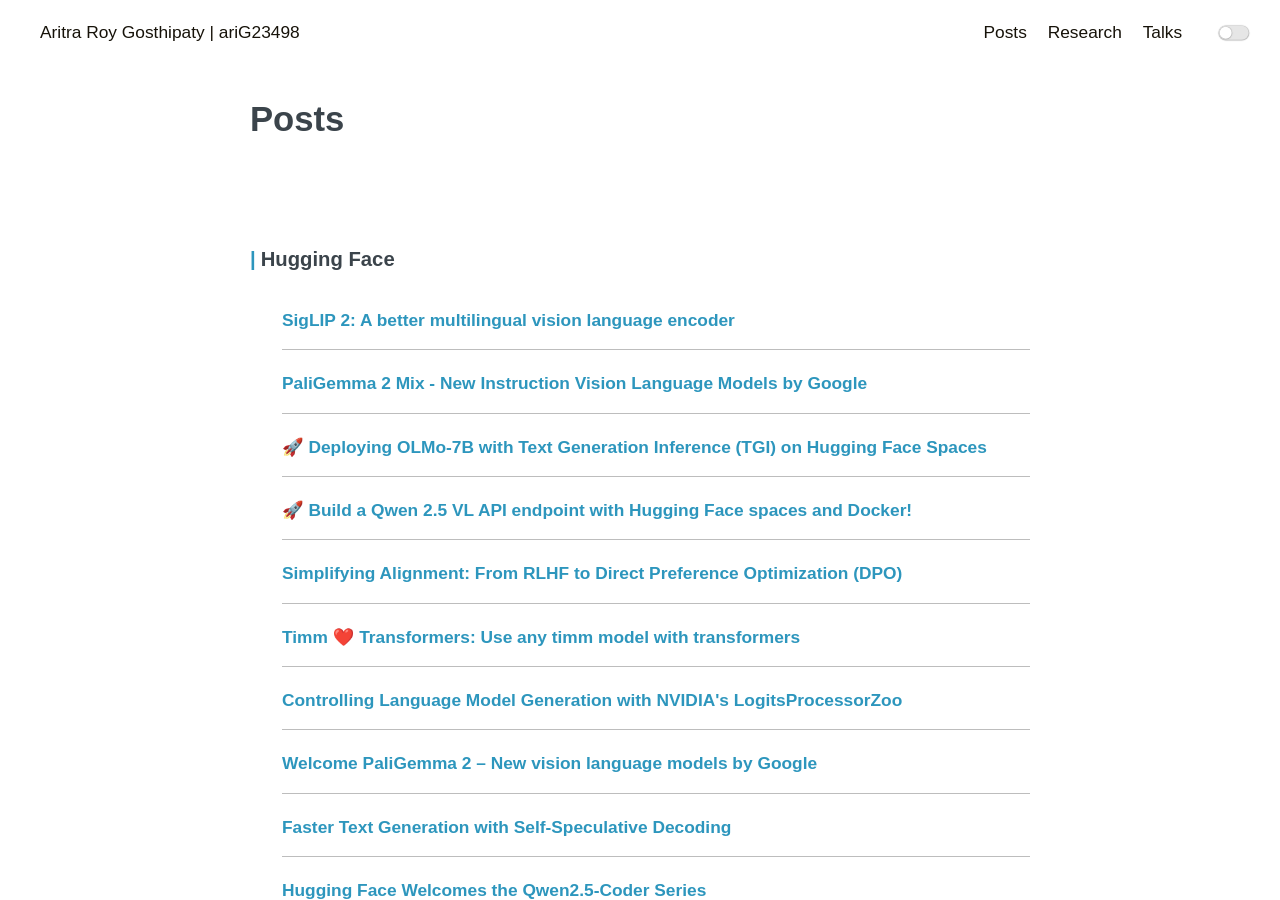
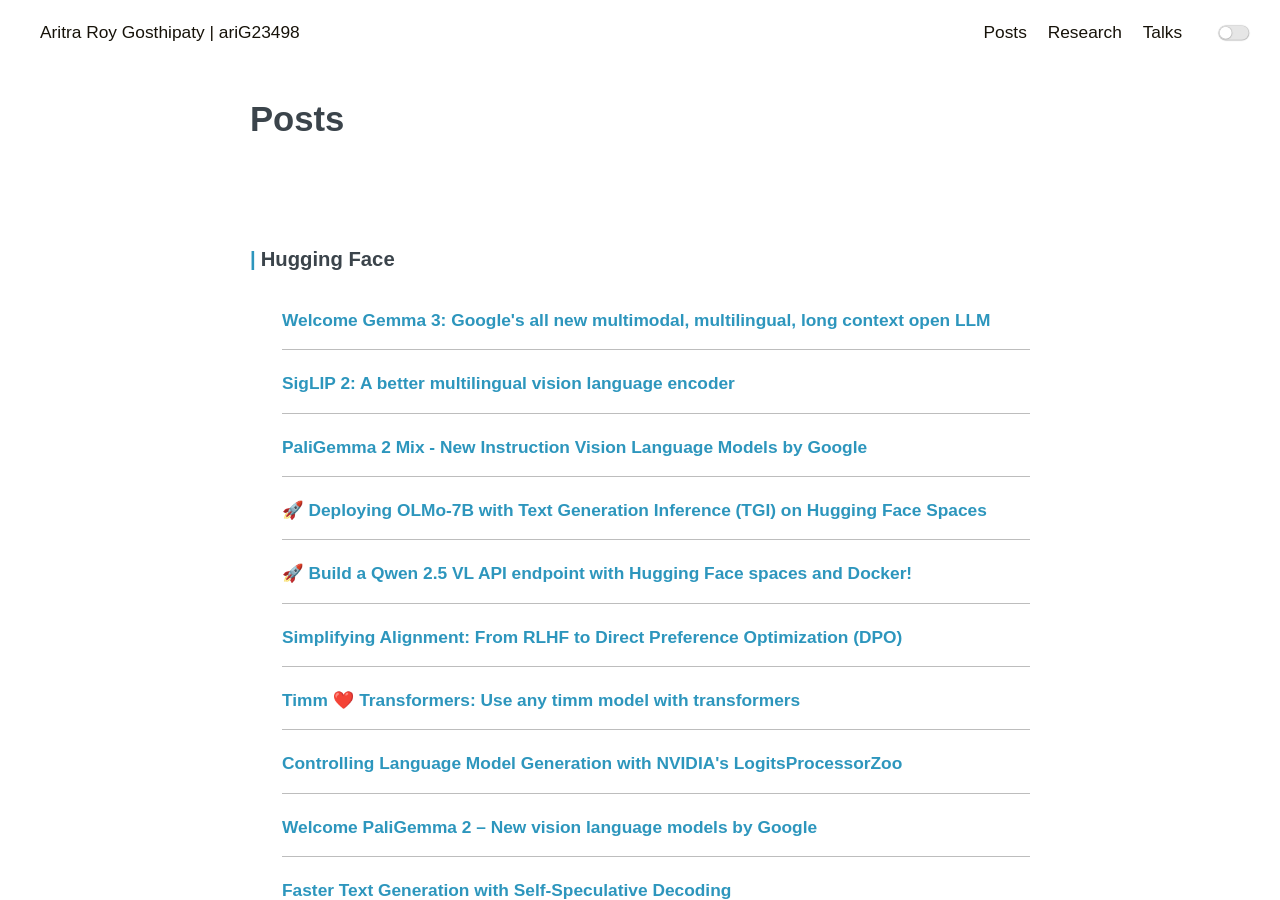
Before and after one commit to ariG23498/ariG23498.github.io, a Jekyll site: the page built from blogs.md, in a window 1280 px wide and 900 px high. Built offline with Jekyll 4.4.1, drawn with Linux system fonts in a browser that asks for light colours.

Commit message:
Update blogs.md

```diff
--- a/blogs.md
+++ b/blogs.md
@@ -7,6 +7,9 @@ permalink: /posts
 <div class="main">
    <div class="post-wrap archive">
       <h3>Hugging Face</h3>
+      <article class="archive-item">
+         <a class="archive-item-link" href="https://huggingface.co/blog/gemma3" target="_blank" rel="noopener noreferrer">Welcome Gemma 3: Google's all new multimodal, multilingual, long context open LLM</a>
+      </article>
       <article class="archive-item">
          <a class="archive-item-link" href="https://huggingface.co/blog/siglip2" target="_blank" rel="noopener noreferrer">SigLIP 2: A better multilingual vision language encoder</a>
       </article>
```
